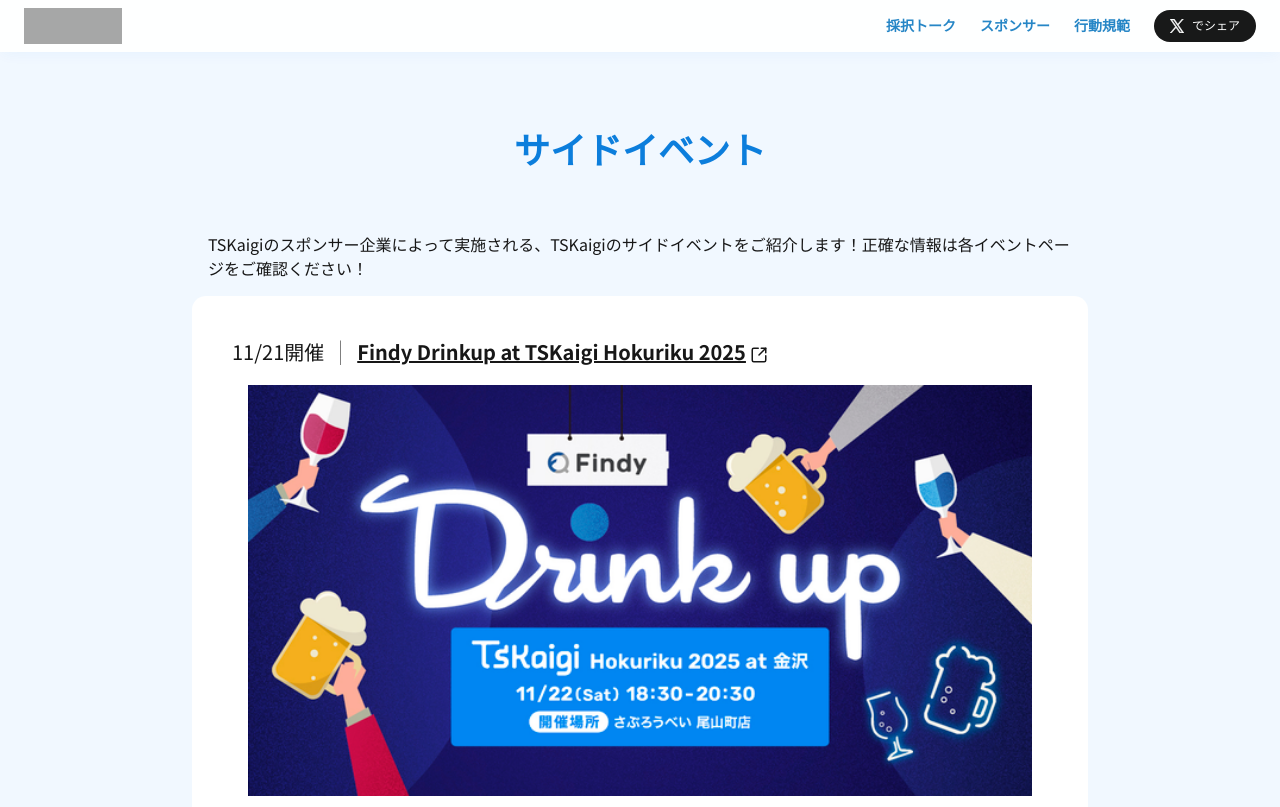
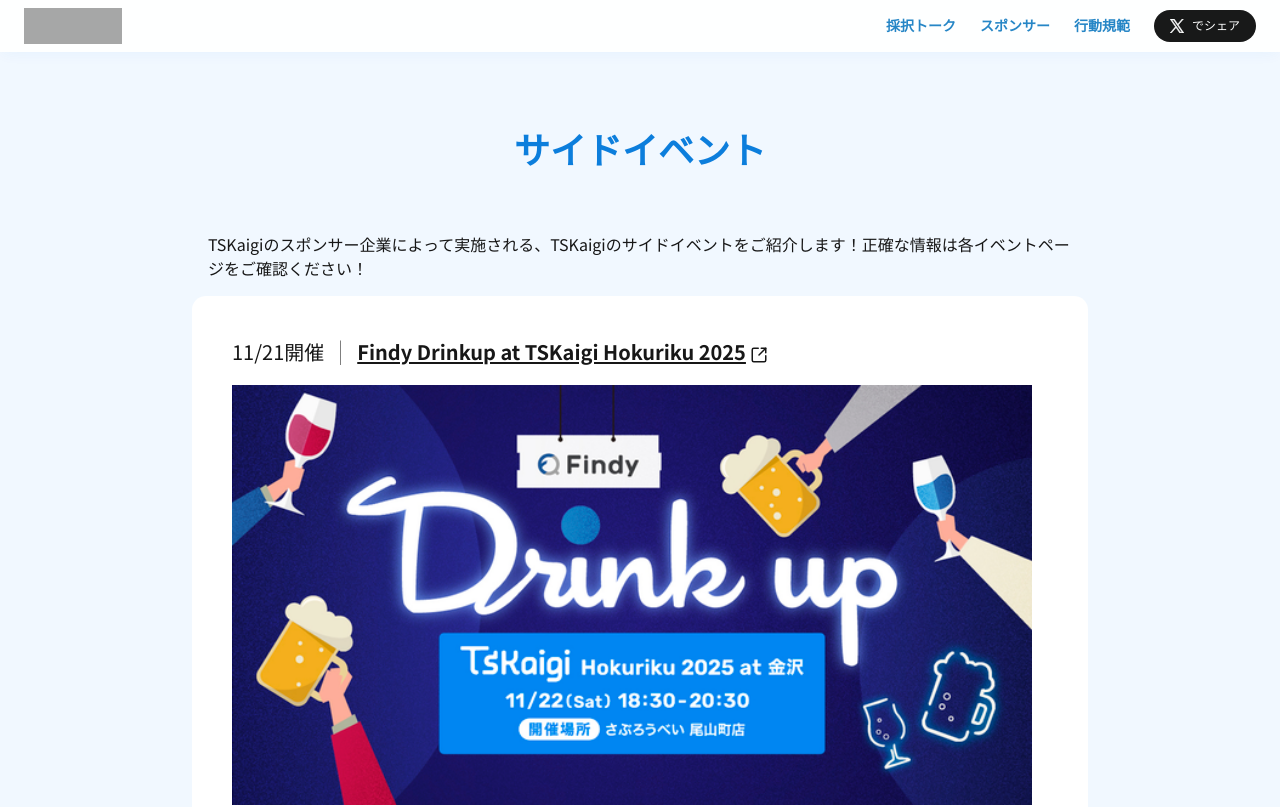
Before and after one commit to tskaigi/hokuriku-web-site, a Next.js app: page /side-events in a window 1280 px wide. Shown: the top 807 px of the page. Built offline with nearby package versions, Linux system fonts and the light colour scheme; grey boxes are pictures that could not be loaded.

Commit message:
fix: update design

```diff
--- a/src/app/side-events/page.tsx
+++ b/src/app/side-events/page.tsx
@@ -23,7 +23,7 @@ const Page = () => {
               <a
                 target="_blank"
                 rel="noopener noreferrer"
-                className="underline hover:no-underline"
+                className="underline underline-offset-2 hover:no-underline"
                 href="https://findy.connpass.com/event/374040/"
               >
                 Findy Drinkup at TSKaigi Hokuriku 2025
@@ -33,7 +33,7 @@ const Page = () => {
           </div>
 
           {/* サムネイル */}
-          <div className="md:px-4">
+          <div>
             <Image
               src="/sideEvents/findy-drinkup.png"
               alt="Findy Drinkup at TSKaigi Hokuriku 2025 at 金沢 11/2 (Sat) 18:30 - 20:30 開催場所 さぶろうべい尾山町店"
```
